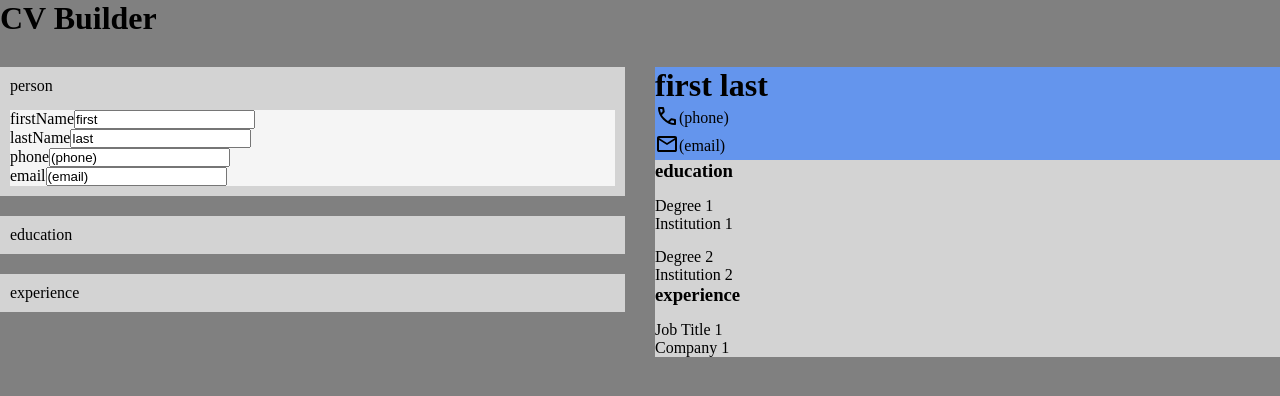
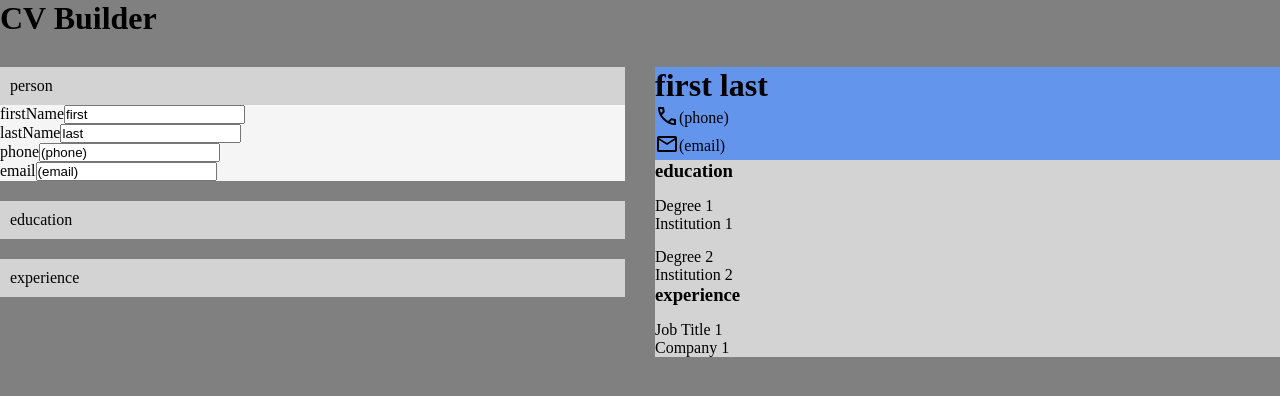
Before and after one commit to strallia/cv-app, a React (Vite) app: page / in a window 1280 px wide. Both pictures are taken after a click on the element "person". Shown: the top 396 px of the page. Built offline with nearby package versions, Linux system fonts and the light colour scheme.

Commit message:
feat: Add animation to expanding edit-section

```diff
--- a/src/components/EditSection.jsx
+++ b/src/components/EditSection.jsx
@@ -30,7 +30,8 @@ function EditSection({
       );
     });
     return (
-      <>
+      <div className="forms-container--hide-overflow">
+        <div className="forms-container forms-container--expand">
           {forms}
           <Button
             type="add"
@@ -40,26 +41,31 @@ function EditSection({
             setData={setData}
             setExpandedEntryID={setExpandedEntryID}
           />
-      </>
+        </div>
+      </div>
     );
   }
 
-  function handleEditSectionClick(e) {
-    if (e.target !== e.currentTarget) return;
+  function handleEditSectionClick() {
+    // if section was already open, close it else open it
     if (expandedEditSection === sectionTitle) return setExpandedEditSection("");
+    setExpandedEditSection(sectionTitle);
+
+    // close all of its entries
     setExpandedEntryID("");
-    setExpandedEditSection(sectionTitle);
   }
 
   return (
+    <div>
       <section
         className="edit-section"
-      onClick={(e) => handleEditSectionClick(e)}
+        onClick={handleEditSectionClick}
         tabIndex="0"
       >
         {sectionTitle}
+      </section>
       {isExpandedSection && showExpandedSection()}
-    </section>
+    </div>
   );
 }
 
--- a/src/components/Form.jsx
+++ b/src/components/Form.jsx
@@ -47,7 +47,7 @@ function Form({
       );
     });
     return (
-      <div className="form--expanded form--bg-color">
+      <div className="form form--expanded form--bg-color">
         {arrOfInputs}
         {sectionTitle !== "person" && (
           <Button
--- a/src/styles/App.css
+++ b/src/styles/App.css
@@ -34,13 +34,39 @@ body {
 
 .edit-section {
   padding: 10px;
-  height: min-content;
   cursor: pointer;
   border: none;
 }
 
+.forms-container--hide-overflow {
+  overflow: hidden;
+}
+
+.forms-container {
+  display: grid;
+  transform-origin: top;
+}
+
+.form {
+  display: grid;
+}
+
+.forms-container--expand {
+  animation: expand 0.4s ease-out;
+}
+
+@keyframes expand {
+  0% {
+    transform: scaleY(0);
+  }
+  100% {
+    transform: scaleY(1);
+  }
+}
+
 form {
   display: grid;
+  outline: 1px solid grey;
 }
 
 .preview-screen {
```
Lines whose indentation alone changed are shown as unchanged.
